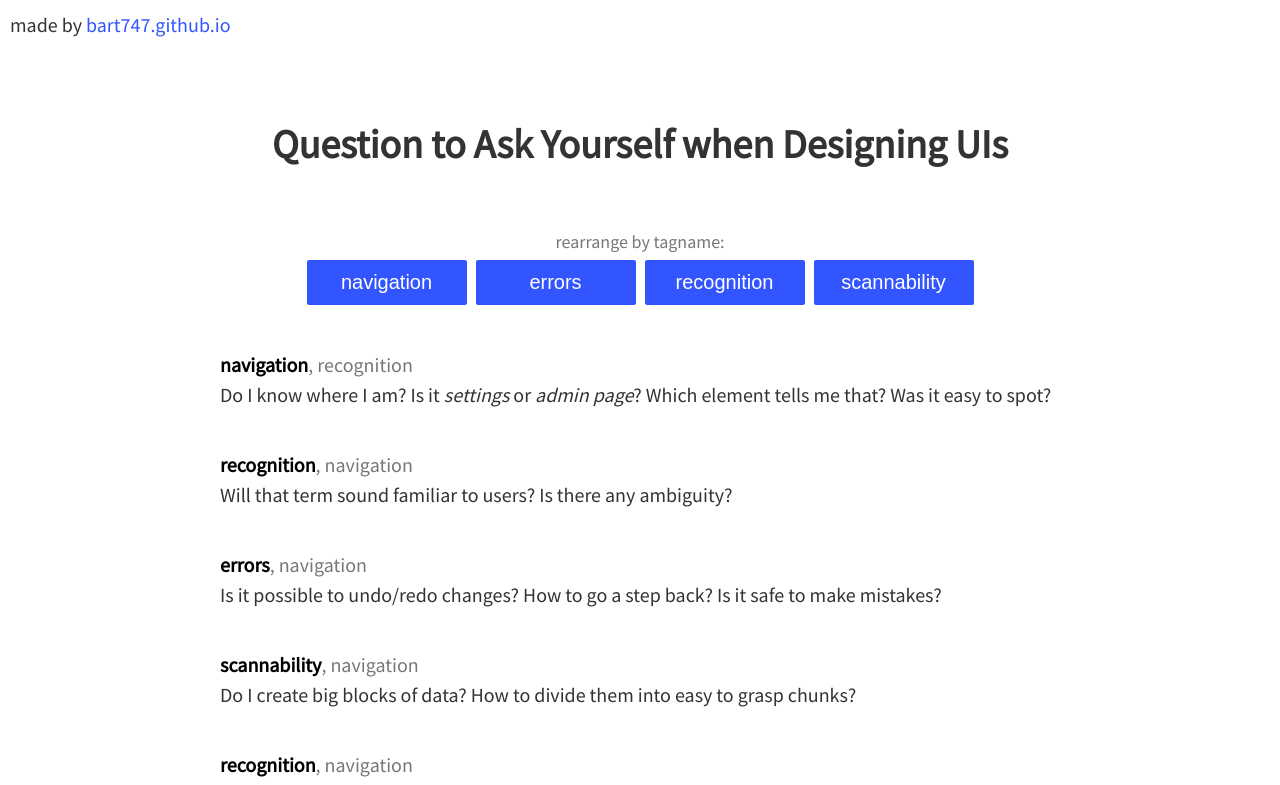
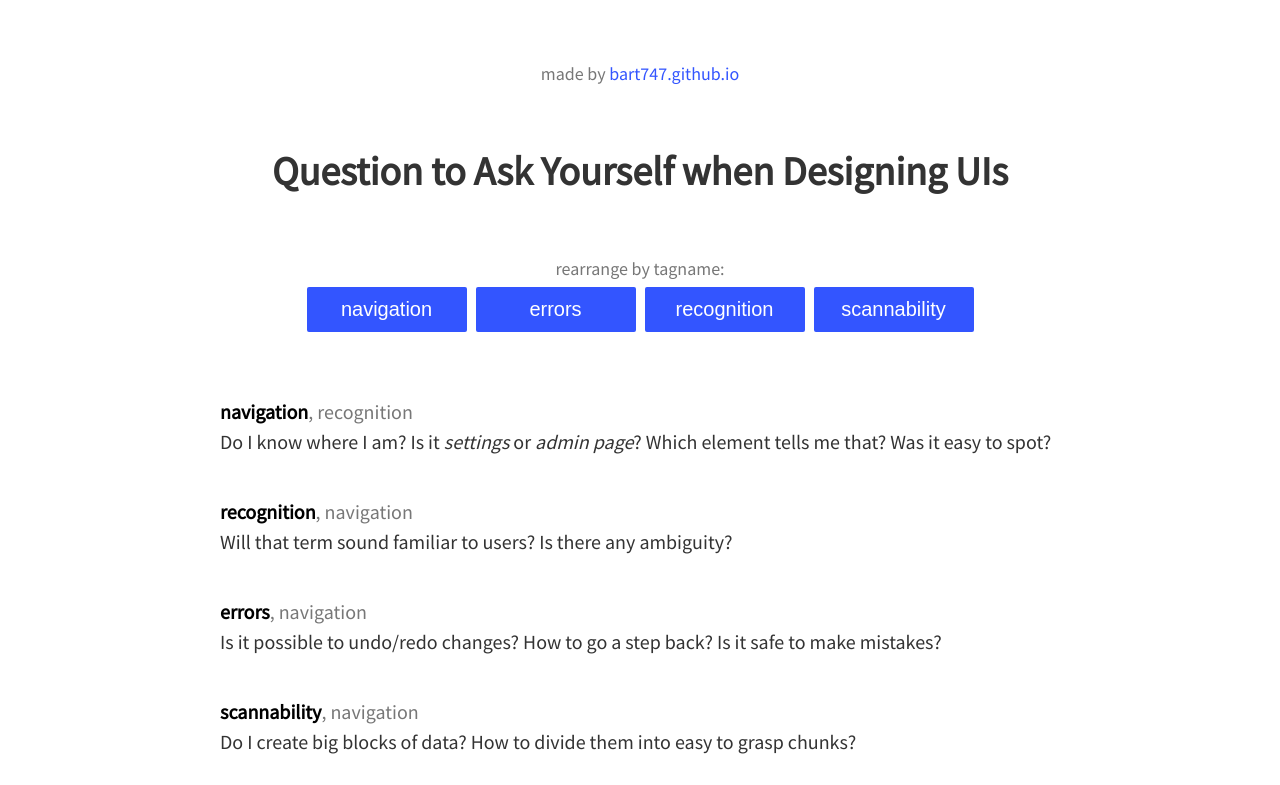
Before and after one commit to bart747/ui-questions, a website built with webpack: page index.html in a window 1280 px wide. Shown: the top 785 px of the page. Built offline with nearby package versions, Linux system fonts and the light colour scheme.

Commit message:
make layout more symmetrical

```diff
--- a/css/bundle.css
+++ b/css/bundle.css
@@ -1 +1 @@
-html{box-sizing:border-box;font-family:Source Sans Pro,sans-serif;font-size:20px;line-height:1.5;color:#333}*,:after,:before{box-sizing:inherit}body{margin:.5em}a{color:#35f;text-decoration:none;transition:color .2s}a:active,a:hover{color:#ec4422}audio,canvas,iframe,img,svg,video{vertical-align:middle}fieldset{border:0;margin:0;padding:0}textarea{resize:vertical}.clearfix:after,.clearfix:before{content:" ";display:table}.clearfix:after{clear:both}h1{font-size:2em;line-height:1.2;text-align:center;margin:2em auto 1.5em}.wrapper{margin:4em auto;max-width:42em}.data-earlyload{display:none}@keyframes appear{0%{opacity:0}to{opacity:1}}.note{margin:2em 0;animation-name:appear;animation-duration:.2s;animation-timing-function:ease-in}.tagline{color:#777}.highlight{color:#000;font-weight:700}.menu{text-align:center;margin:2em auto}.menu-title{font-size:.9em;color:#777}.subcont-secondary.underline{margin-bottom:1.5em;padding-bottom:.5em;border-bottom:1px dotted}.btn,button{font-size:1em;display:inline-block;color:#fff;cursor:pointer;background:#35f;border:solid #35f;border-width:3px;border-radius:2px;outline:none;padding:.4em 1em;text-align:center;margin:.25em .125em;max-width:12em;transition:all .2s ease}.btn:active,.btn:hover,button:active,button:hover{background:#2b40d5}.btn:active,button:active{background:#23a}.btn:focus,button:focus{outline:none;background:#23a}.btn-menu{width:8em}.btn-active{background:#23a;border-color:#23a}
+html{box-sizing:border-box;font-family:Source Sans Pro,sans-serif;font-size:20px;line-height:1.5;color:#333}*,:after,:before{box-sizing:inherit}body{margin:.5em}a{color:#35f;text-decoration:none;transition:color .2s}a:active,a:hover{color:#ec4422}audio,canvas,iframe,img,svg,video{vertical-align:middle}fieldset{border:0;margin:0;padding:0}textarea{resize:vertical}.clearfix:after,.clearfix:before{content:" ";display:table}.clearfix:after{clear:both}h1{font-size:2em;line-height:1.2;text-align:center;margin:1.5em auto}.wrapper{margin:3em auto 5em;max-width:42em}.data-earlyload{display:none}@keyframes appear{0%{opacity:0}to{opacity:1}}.note{margin:2em 0;animation-name:appear;animation-duration:.2s;animation-timing-function:ease-in}.tagline{color:#777}.highlight{color:#000;font-weight:700}.menu{text-align:center;margin:3em auto}.author,.menu-title{font-size:.9em;color:#777}.author{text-align:center}.subcont-secondary.underline{margin-bottom:1.5em;padding-bottom:.5em;border-bottom:1px dotted}.btn,button{font-size:1em;display:inline-block;color:#fff;cursor:pointer;background:#35f;border:solid #35f;border-width:3px;border-radius:2px;outline:none;padding:.4em 1em;text-align:center;margin:.25em .125em;max-width:12em;transition:all .2s ease}.btn:active,.btn:hover,button:active,button:hover{background:#2b40d5}.btn:active,button:active{background:#23a}.btn:focus,button:focus{outline:none;background:#23a}.btn-menu{width:8em}.btn-active{background:#23a;border-color:#23a}
--- a/index.html
+++ b/index.html
@@ -17,11 +17,12 @@
 
   <!-- Add your site or application content here -->
 
-made by <a href="http://bart747.github.io">bart747.github.io</a>
+
 
 <div class="wrapper">
-
-
+<div class="author">
+  made by <a href="http://bart747.github.io">bart747.github.io</a>
+</div>
 <h1>Question to Ask Yourself when Designing UIs</h1>
 
 <section class="menu">
--- a/sass/main.scss
+++ b/sass/main.scss
@@ -1,3 +1,5 @@
+
+$grey:            #777;
 $green:           #393;
 $blue:            #3355ff;
 $blue-light:      #44aaff;
@@ -65,11 +67,11 @@ h1 {
   font-size: 2em;
   line-height: 1.2;
   text-align: center;
-  margin: 2em auto 1.5em;
+  margin: 1.5em auto;
 }
 
 .wrapper {
-  margin: 4em auto;
+  margin: 3em auto 5em;
   max-width: 42em;
 }
 
@@ -101,7 +103,7 @@ h1 {
 }
 
 .tagline {
-  color: #777;
+  color: $grey;
 }
 
 .highlight {
@@ -111,12 +113,18 @@ h1 {
 
 .menu {
   text-align: center;
-  margin: 2em auto;
+  margin: 3em auto;
 }
 
 .menu-title {
   font-size: 0.9em;
-  color: #777;
+  color: $grey;
+}
+
+.author {
+  text-align: center;
+  font-size: 0.9em;
+  color: $grey;
 }
 
 .subcont-secondary.underline {
```
